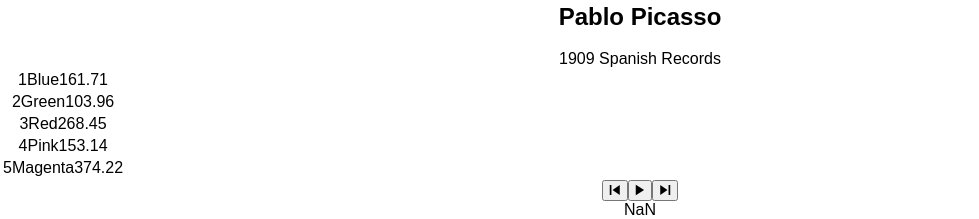
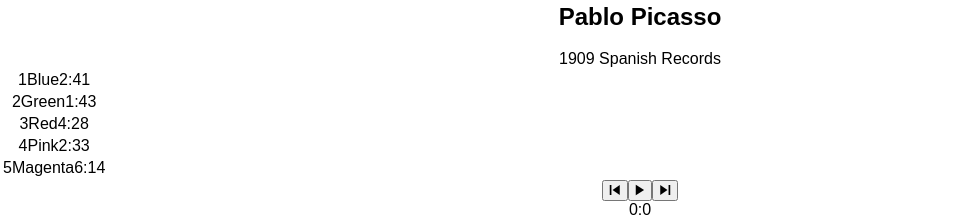
Before and after one commit to kurdove/Listen-App, a React (Create React App) app: page /album/the-colors in a window 1280 px wide. Shown: the part 720-939 px from the top of the page, without its empty margins (0-979 px from the left). Built offline with nearby package versions, Linux system fonts and the light colour scheme.

Commit message:
Converted seconds-minutes

```diff
--- a/src/components/Album.js
+++ b/src/components/Album.js
@@ -101,12 +101,14 @@
   this.setState({isMouseInside: false});
 }
 
-// formatTime(t){
-//   const seconds = this.audioElement.duration;
-//   const numMinutes = Math.floor(((seconds % 86400) % 3600) / 60);
-//   const numSeconds = ((seconds % 86400) % 3600) % 60;
-//   return numMinutes + ":" + numSeconds;
-// }
+formatTime(seconds){
+  if (isNaN(seconds)){return "-:--";}
+
+  const roundSeconds = Math.floor(seconds);
+  const numMinutes = Math.floor(roundSeconds / 60);
+  const remSeconds = roundSeconds % 60;
+  return numMinutes + ":" + remSeconds;
+}
 
   render(){
     return (
@@ -135,7 +137,7 @@
                     {this.state.isMouseInside && !this.state.isPlaying && this.state.currentMouseOverSong === song ? <button><span className="icon ion-md-play"></span></button> : null}
                     {this.state.isMouseInside && this.state.isPlaying && this.state.currentMouseOverSong === song ? <button><span className="icon ion-md-pause"></span></button> : null}
                     {song.title}
-                    {song.duration}</td>
+                    {this.formatTime(song.duration)}</td>
                   </tr>
                   )
                 }
@@ -145,12 +147,13 @@
         <PlayerBar
           isPlaying={this.state.isPlaying}
           currentSong={this.state.currentSong}
-          currentTime={this.audioElement.duration}
+          currentTime={this.audioElement.currentTime}
           duration={this.audioElement.duration}
           handleSongClick={()=>this.handleSongClick(this.state.currentSong)}
           handlePrevClick={()=>this.handlePrevClick()}
           handleNextClick={()=>this.handleNextClick()}
           handleTimeChange={(e)=>this.handleTimeChange(e)}
+          formatTime={(e)=>this.formatTime(e)}
           />
       </section>
     );
--- a/src/components/PlayerBar.js
+++ b/src/components/PlayerBar.js
@@ -16,7 +16,7 @@
            </button>
          </section>
          <section id="time-control">
-           <div className="current-time">{this.props.currentTime}</div>
+           <div className="current-time">{this.props.formatTime(this.props.currentTime)}</div>
            <input
              type="range"
              className="seek-bar"
@@ -26,7 +26,7 @@
              step="0.01"
              onChange={this.props.handleTimeChange}
            />
-           <div className="total-time">{this.props.duration}</div>
+           <div className="total-time">{this.props.formatTime(this.props.duration)}</div>
          </section>
          <section id="volume-control">
            <div className="icon ion-md-volume-low"></div>
```
